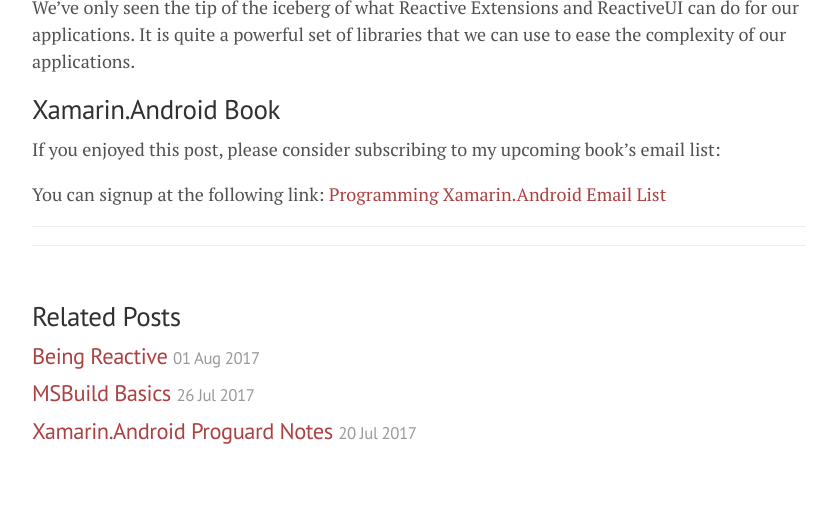
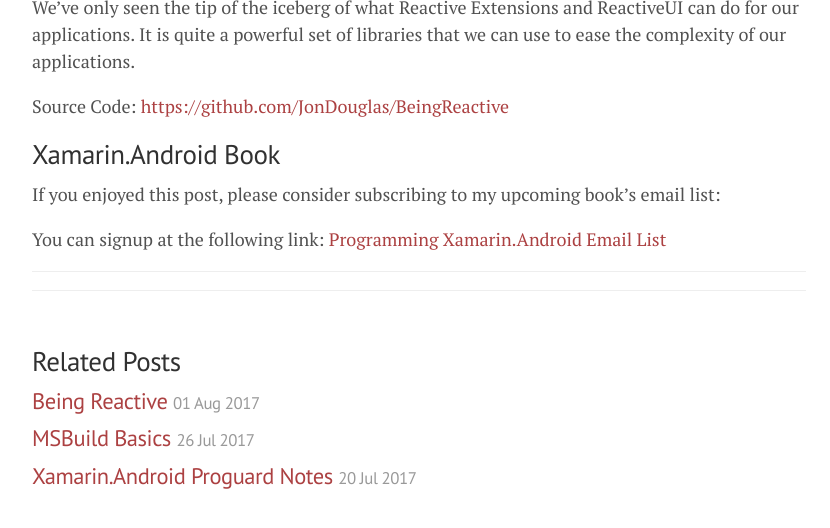
Before and after one commit to JonDouglas/jondouglas.github.io, a Jekyll site: the page built from _posts/2017-08-16-being-reactive-xamarin-android.md, in a window 1280 px wide and 900 px high, scrolled down 7034 px, cut to the strip 356-884 px from the top of the window. Shown: the whole strip, without its empty margins (221-1051 px from the left). Built offline with Jekyll 4.4.1, drawn with Linux system fonts in a browser that asks for light colours; nearby versions of some CDN libraries; comment, search, counter and statistics services are not loaded; before the commit the page ends 7889 px from its top, so only the background shows below that.

Commit message:
Updated source link

```diff
--- a/_posts/2017-08-16-being-reactive-xamarin-android.md
+++ b/_posts/2017-08-16-being-reactive-xamarin-android.md
@@ -306,6 +306,8 @@ Let's see what we did in action:
 
 We've only seen the tip of the iceberg of what Reactive Extensions and ReactiveUI can do for our applications. It is quite a powerful set of libraries that we can use to ease the complexity of our applications.
 
+Source Code: <https://github.com/JonDouglas/BeingReactive>
+
 ## Xamarin.Android Book
 
 If you enjoyed this post, please consider subscribing to my upcoming book's email list:
```
